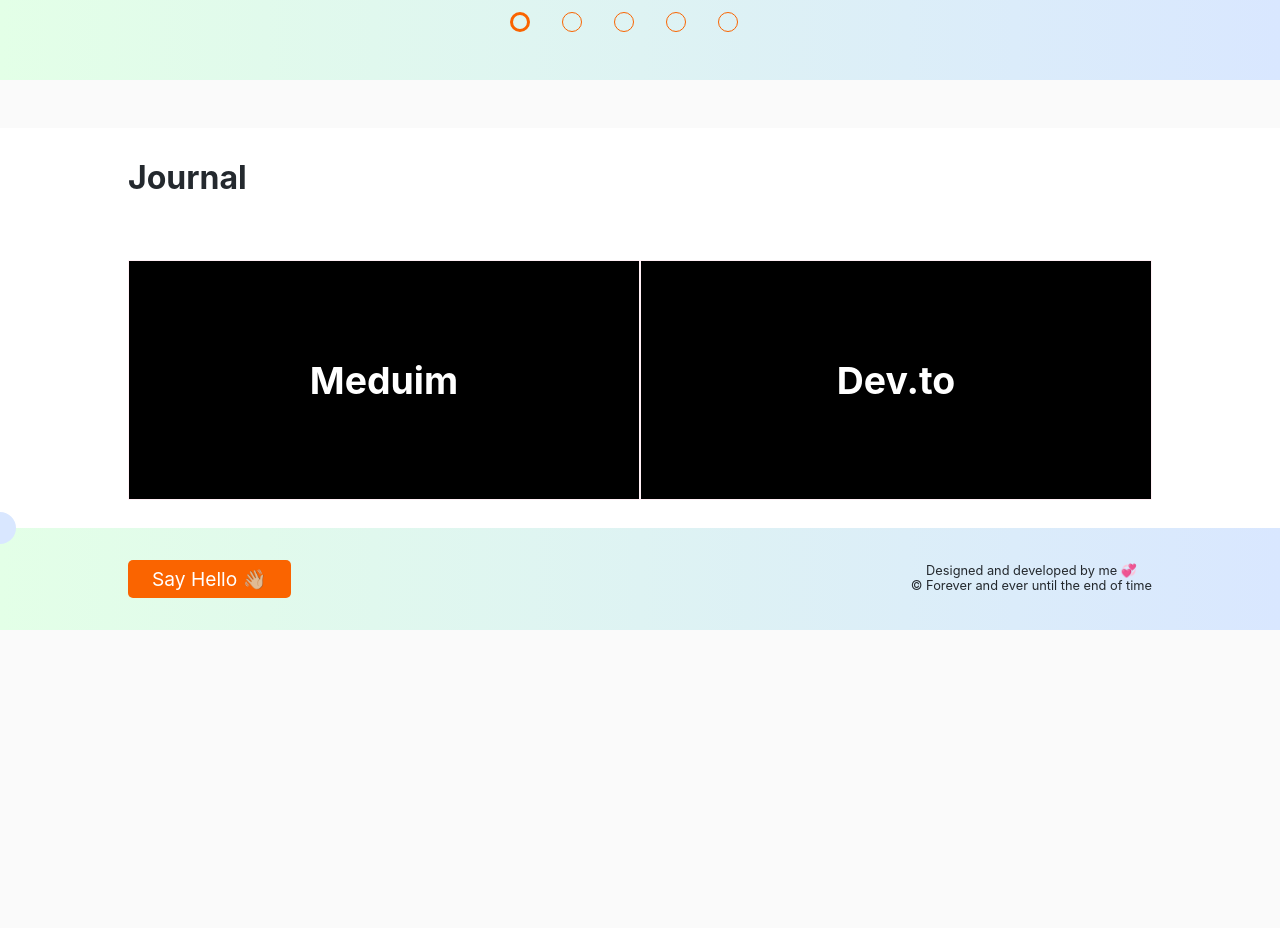
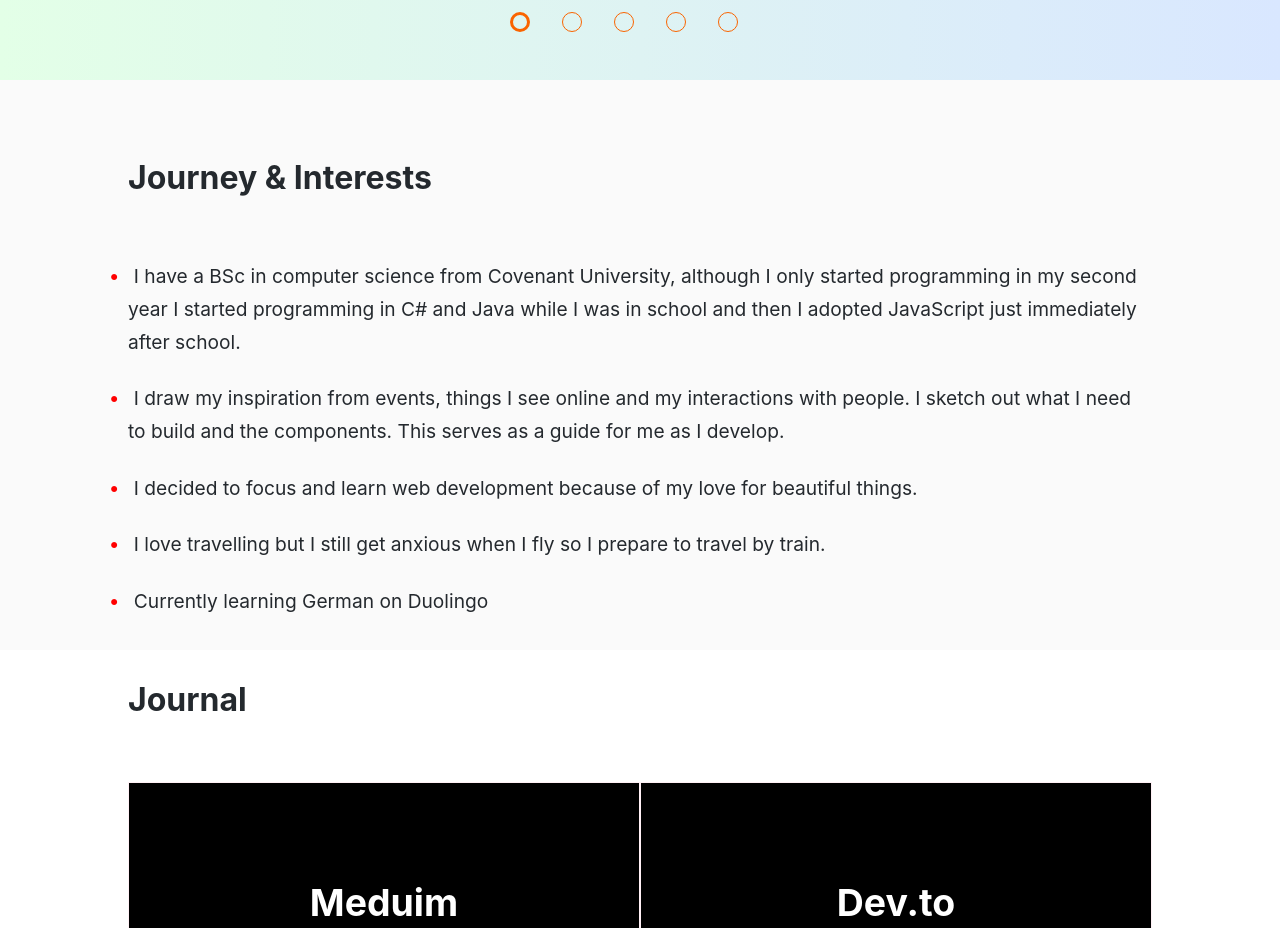
Before and after one commit to ngozi-ekekwe/ngozi.dev, a Next.js app: page / in a window 1280 px wide. Shown: the part 2400-3328 px from the top of the page. Before the commit the page ends 3030 px from the top, so only its background shows below. Built offline with nearby package versions, Linux system fonts and the light colour scheme.

Commit message:
add journey

```diff
--- /dev/null
+++ b/components/Journey.js
@@ -0,0 +1,74 @@
+import styled from "styled-components";
+
+function Journey() {
+  return (
+    <JournerStyled>
+      <JourneyWrapper>
+        <SectionTitle>Journey & Interests</SectionTitle>
+        <Description>
+          <Paragraph>
+            I have a BSc in computer science from Covenant University, although
+            I only started programming in my second year I started programming
+            in C# and Java while I was in school and then I adopted JavaScript
+            just immediately after school.
+          </Paragraph>
+          <Paragraph>
+            I draw my inspiration from events, things I see online and my
+            interactions with people. I sketch out what I need to build and the
+            components. This serves as a guide for me as I develop.
+          </Paragraph>
+          <Paragraph>
+            I decided to focus and learn web development because of my love for
+            beautiful things.
+          </Paragraph>
+          <Paragraph>
+            I love travelling but I still get anxious when I fly so I prepare to
+            travel by train.
+          </Paragraph>
+
+          <Paragraph>Currently learning German on Duolingo</Paragraph>
+        </Description>
+      </JourneyWrapper>
+    </JournerStyled>
+  );
+}
+
+const JournerStyled = styled.section`
+  background-color: ${(props) => props.theme.lightGray};
+`;
+
+const JourneyWrapper = styled.div`
+  width: 80%;
+  margin: 0 auto;
+`;
+
+const SectionTitle = styled.h3`
+  font-size: 2rem;
+  padding: 2rem 0;
+  list-style: none;
+`;
+
+const Paragraph = styled.li`
+  margin-bottom: 1.5rem;
+  line-height: 1.7;
+  font-size: 1.2rem;
+  list-style: none;
+
+  @media screen and (max-width: ${(props) => props.theme.tablet}) {
+    font-size: 1rem;
+  }
+
+  &::before {
+    content: "•";
+    color: red;
+    display: inline-block;
+    width: 1.3em;
+    margin-left: -1em;
+  }
+`;
+
+const Description = styled.ul`
+  padding: 0;
+`;
+
+export default Journey;
--- a/pages/index.js
+++ b/pages/index.js
@@ -7,6 +7,7 @@
 import Projects from "../components/Projects";
 import Experiences from "../components/Experience";
 import Articles from "../components/Articles";
+import Journey from "../components/Journey";
 import Footer from "../components/Footer";
 
 export default function Home({ setCurrentTheme, currentTheme}) {
@@ -58,8 +59,8 @@
       <Introduction />
       <Projects />
       <Experiences />
+      <Journey />
       <Articles />
-
       <Sidebar isActive={isActive} setCurrentTheme={setCurrentTheme} currentTheme={currentTheme}/>
       <Cursor />
       <Footer />
```
